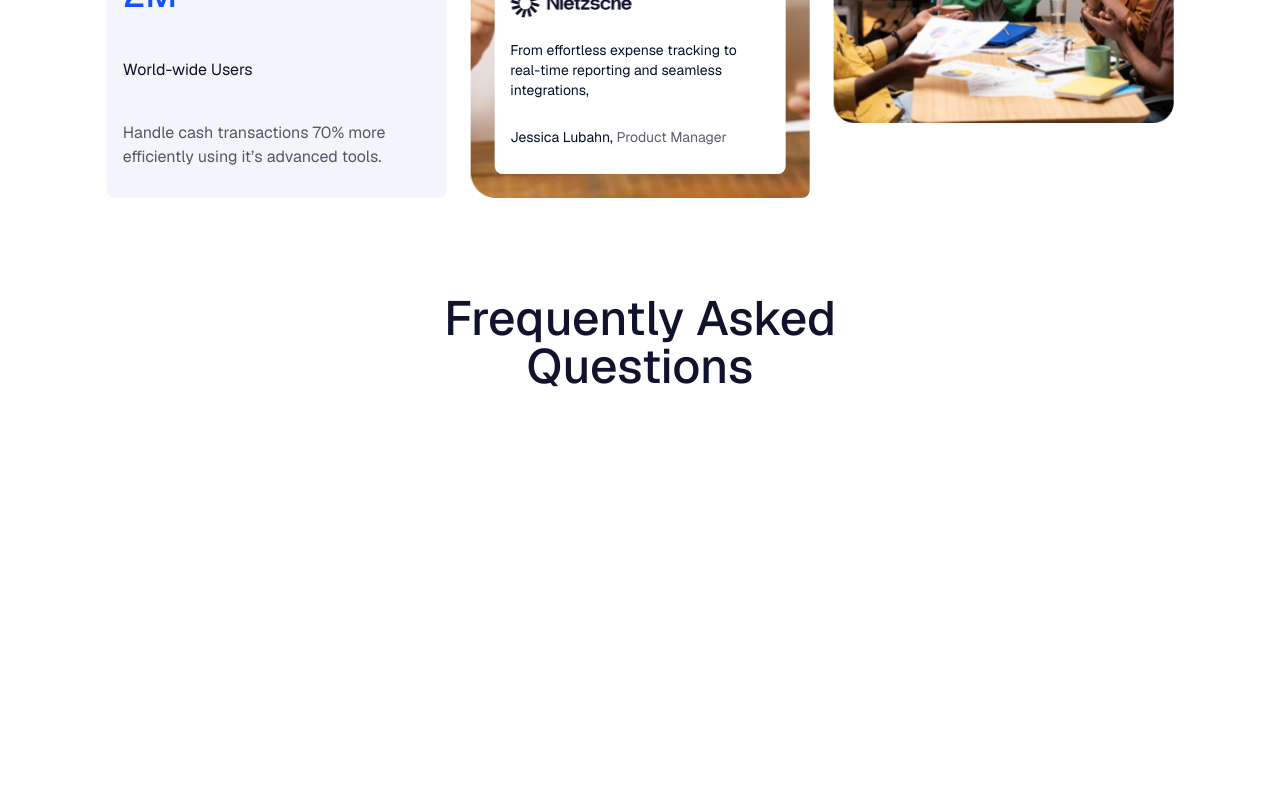
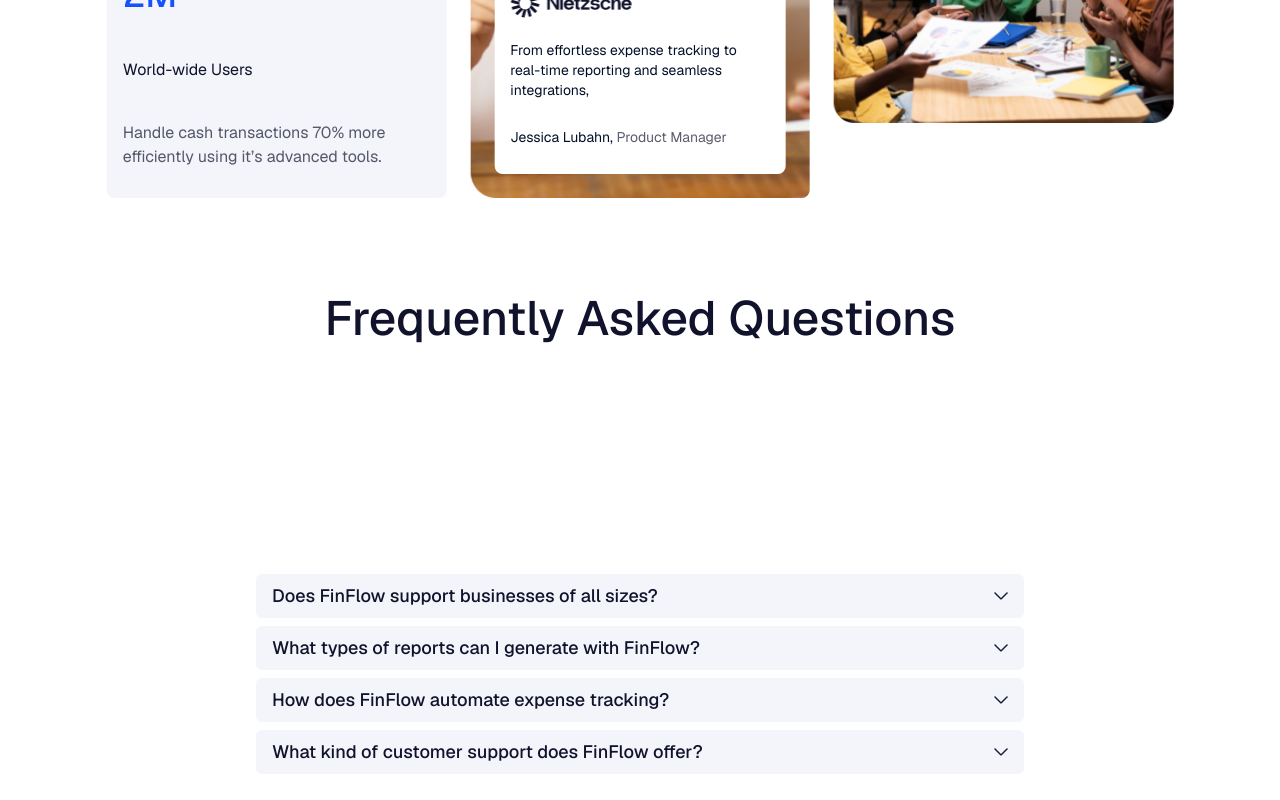
Before and after one commit to benedictbeejay/dashboard, a Next.js app: page / in a window 1280 px wide. Shown: the part 6266-7066 px from the top of the page. Built offline with nearby package versions, Linux system fonts and the light colour scheme; a web font is replaced by a local one.

Commit message:
updated some files

```diff
--- a/components/Faq.jsx
+++ b/components/Faq.jsx
@@ -1,16 +1,81 @@
-import React from "react";
+import React, { useState } from "react";
 
 const Faq = () => {
+  const [activeIndex, setActiveIndex] = useState(null);
+
+  const handleClick = (index) => {
+    setActiveIndex(index === activeIndex ? null : index);
+  };
+
+  const faqItems = [
+    {
+      question: "Does FinFlow support businesses of all sizes?",
+      answer:
+        "Yes, FinFlow is scalable and offers flexible plans to meet the needs of businesses at different growth stages. Whether you’re a small startup or a large enterprise.",
+    },
+    {
+      question: "What types of reports can I generate with FinFlow?",
+      answer:
+        "FinFlow allows you to generate expense reports, revenue summaries, and custom financial insights tailored to your needs.",
+    },
+    {
+      question: "How does FinFlow automate expense tracking?",
+      answer:
+        "FinFlow uses AI-powered tools to categorize expenses automatically and provides real-time updates for better financial visibility.",
+    },
+    {
+      question: "What kind of customer support does FinFlow offer?",
+      answer:
+        "FinFlow provides 24/7 customer support via live chat, email, and a comprehensive help center with detailed guides.",
+    },
+  ];
+
   return (
     <div className="w-screen h-screen relative">
-      <div className="absolute w-2/5 h-4/5 top-1/2 left-1/2 -translate-x-1/2 -translate-y-1/2">
-        <div className="w-full">
-          <p className="font-title flex justify-center text-center font-medium text-Header text-5xl ">
+      <div className="absolute w-3/5 h-4/5 top-1/2 left-1/2 -translate-x-1/2 -translate-y-1/2">
+        <div className="w-full ">
+          <p className="font-title flex justify-center text-center font-medium text-Header text-5xl">
             Frequently Asked Questions
           </p>
         </div>
 
-        <div className="h-4/5 w-full absolute bottom-0"></div>
+        <div className="h-4/5 w-full absolute bottom-0 block overflow-y-auto ">
+          <div className="absolute top-1/2 h-fit w-full -translate-y-1/2 ">
+            {faqItems.map((item, index) => (
+              <div key={index} className="h-fit pb-2 w-full">
+                <div
+                  className="py-2 bg-bgGrayBorder rounded-md relative px-4 flex items-center cursor-pointer"
+                  onClick={() => handleClick(index)}
+                >
+                  <p className="font-title font-medium text-Header text-lg">
+                    {item.question}
+                  </p>
+                  <img
+                    src="/assets/arrow.png"
+                    alt="Toggle"
+                    className={`absolute right-4 top-1/2 -translate-y-1/2 transition-transform duration-200 ${
+                      activeIndex === index ? "rotate-180" : ""
+                    }`}
+                  />
+                </div>
+                {activeIndex === index && item.answer && (
+                  <div className="py-2 rounded-md px-4 bg-white shadow-md">
+                    <p className="font-title text-Location text-sm">
+                      {item.answer}
+                    </p>
+                  </div>
+                )}
+                {activeIndex === index && !item.answer && (
+                  <div className="py-2 rounded-md px-4 bg-white shadow-md">
+                    <p className="font-title text-Location text-sm ">
+                      No answer is currently available for this question.
+                    </p>
+                  </div>
+                )}
+              </div>
+            ))}
+          </div>
+        </div>
       </div>
     </div>
   );
```
Also changed, not shown: public/assets/arrow.png (added).
